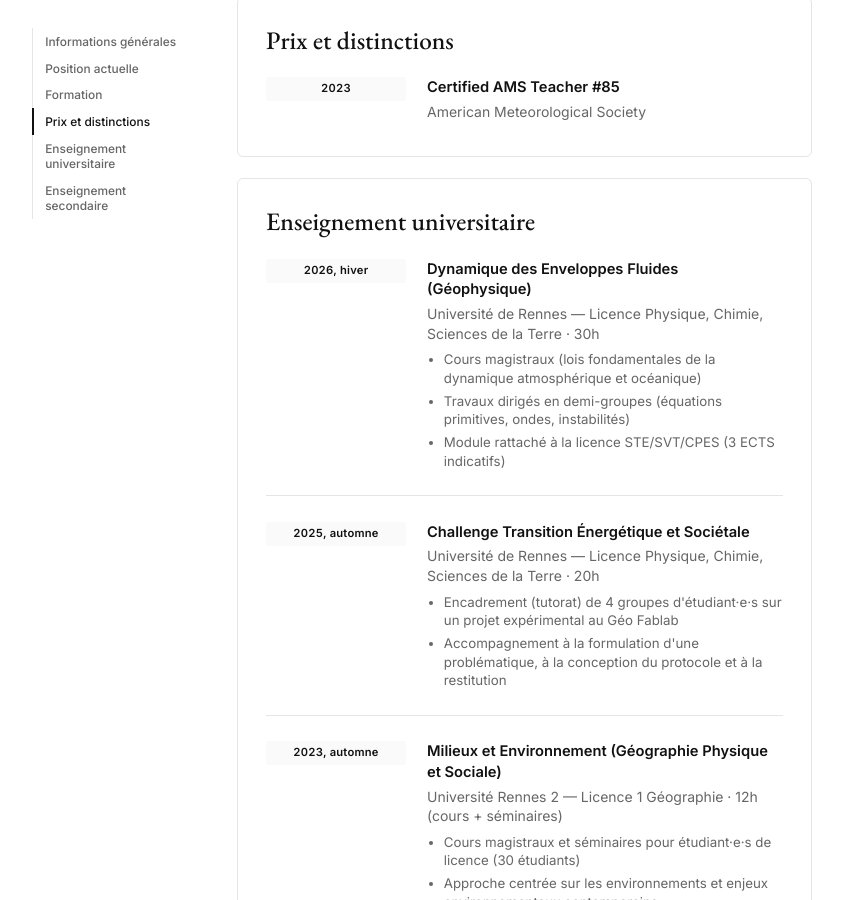
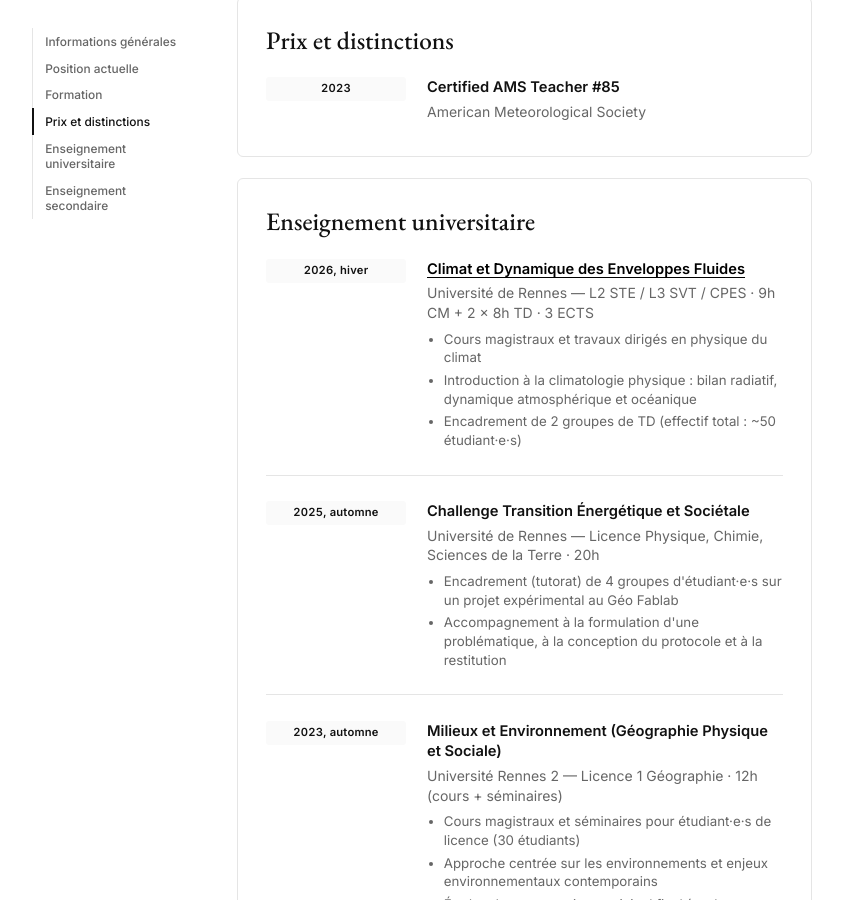
Before and after one commit to marieleapouliquen/marieleapouliquen.github.io, a Jekyll site: the page built from _pages/cv.md, in a window 1280 px wide and 900 px high, scrolled down 1091 px. Shown: the whole window, without its empty margins (218-1061 px from the left). Built offline with Jekyll 4.4.1, drawn with Linux system fonts in a browser that asks for light colours.

Commit message:
Update cv.md

```diff
--- a/_pages/cv.md
+++ b/_pages/cv.md
@@ -88,12 +88,12 @@ body_class: page-cv
 <div class="cv-entry">
   <span class="cv-entry-date">2026, hiver</span>
   <div class="cv-entry-content">
-    <span class="cv-entry-title">Dynamique des Enveloppes Fluides (Géophysique)</span>
-    <span class="cv-entry-place">Université de Rennes — Licence Physique, Chimie, Sciences de la Terre · 30h</span>
+    <span class="cv-entry-title"><a href="{{ '/cours-climat-rennes/' | relative_url }}">Climat et Dynamique des Enveloppes Fluides</a></span>
+    <span class="cv-entry-place">Université de Rennes — L2 STE / L3 SVT / CPES · 9h CM + 2 × 8h TD · 3 ECTS</span>
     <ul>
-      <li>Cours magistraux (lois fondamentales de la dynamique atmosphérique et océanique)</li>
-      <li>Travaux dirigés en demi-groupes (équations primitives, ondes, instabilités)</li>
-      <li>Module rattaché à la licence STE/SVT/CPES (3 ECTS indicatifs)</li>
+      <li>Cours magistraux et travaux dirigés en physique du climat</li>
+      <li>Introduction à la climatologie physique : bilan radiatif, dynamique atmosphérique et océanique</li>
+      <li>Encadrement de 2 groupes de TD (effectif total : ~50 étudiant·e·s)</li>
     </ul>
   </div>
 </div>
```
